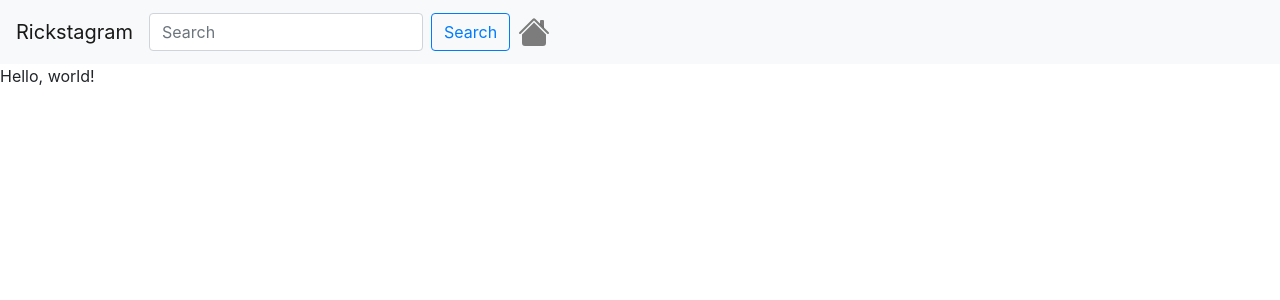
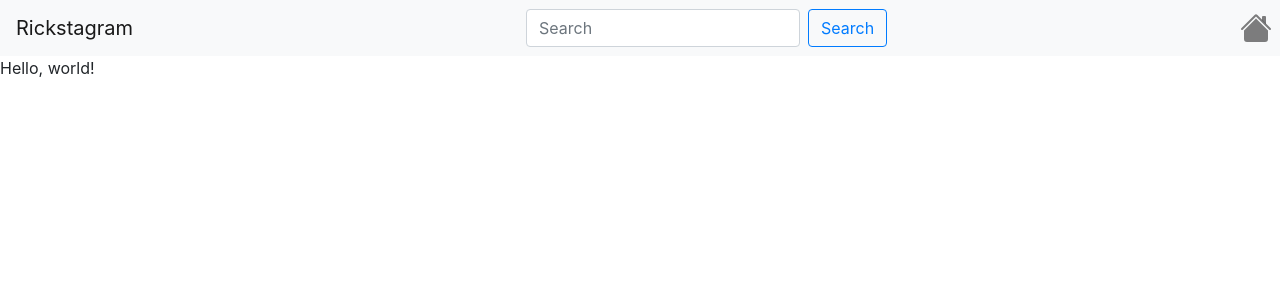
Before and after one commit to rickstylz01/instaclone, a React (Create React App) app: page / in a window 1280 px wide. Shown: the top 300 px of the page. Built offline with nearby package versions, Linux system fonts and the light colour scheme.

Commit message:
change spacing around elements in navbar

```diff
--- a/src/components/MainNavbar/MainNavbar.js
+++ b/src/components/MainNavbar/MainNavbar.js
@@ -7,15 +7,22 @@ import FormControl from "react-bootstrap/FormControl";
 
 class Header extends React.Component {
   render() {
-    //inputgroup = navbar
     return (
-      <div id="MainNavbar">
-        <Navbar bg="light" variant="light">
+      <Navbar id="mainNavbar" bg="light" variant="light">
+
         <Navbar.Brand href="#home">Rickstagram</Navbar.Brand>
-          <Form inline>
-            <FormControl type="text" placeholder="Search" className="mr-sm-2" />
-            <Button variant="outline-primary">Search</Button>
+
+        <Form inline id="searchBar">
+          <FormControl
+            type="text"
+            placeholder="Search"
+            className="mr-sm-2" />
+          <Button
+            variant="outline-primary">
+              Search
+          </Button>
         </Form>
+
         <Nav className="mr-auto">
           <Nav.Link href="#home">
             <svg
@@ -34,10 +41,11 @@ class Header extends React.Component {
                 fillRule="evenodd"
                 d="M7.293 1.5a1 1 0 0 1 1.414 0l6.647 6.646a.5.5 0 0 1-.708.708L8 2.207 1.354 8.854a.5.5 0 1 1-.708-.708L7.293 1.5z"
               />
-            </svg></Nav.Link>
+            </svg>
+          </Nav.Link>
         </Nav>
+
       </Navbar>
-      </div>
     );
   }
 }
--- a/src/index.css
+++ b/src/index.css
@@ -12,13 +12,13 @@ code {
     monospace;
 }
 
-/* Desktop */
-@media (min-width: 600px) {
-  body {
-    background: green;
-  }
-
-
+.mr-auto {
+  position: absolute;
+  right: 0px;
 }
 
-/* Mobile */
+#searchBar {
+  display: block;
+  margin-left: auto;
+  margin-right: auto;
+}
```
Also changed, not shown: 1 other file (tests, documents, lock files or other folders). Lines whose indentation alone changed are shown as unchanged.
